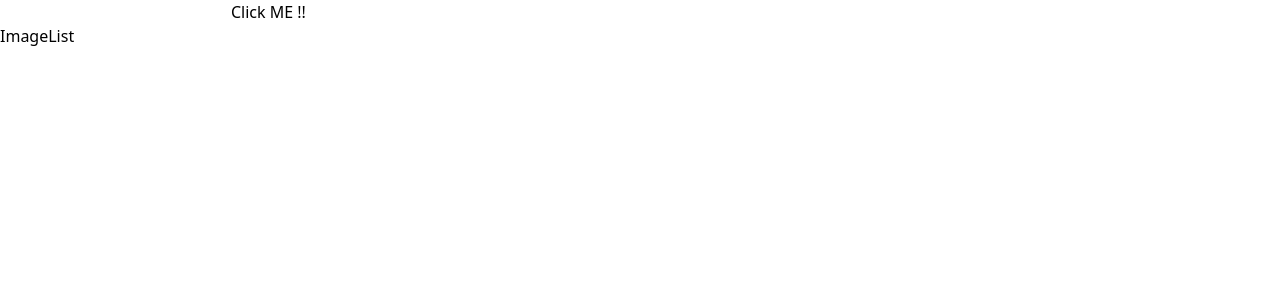
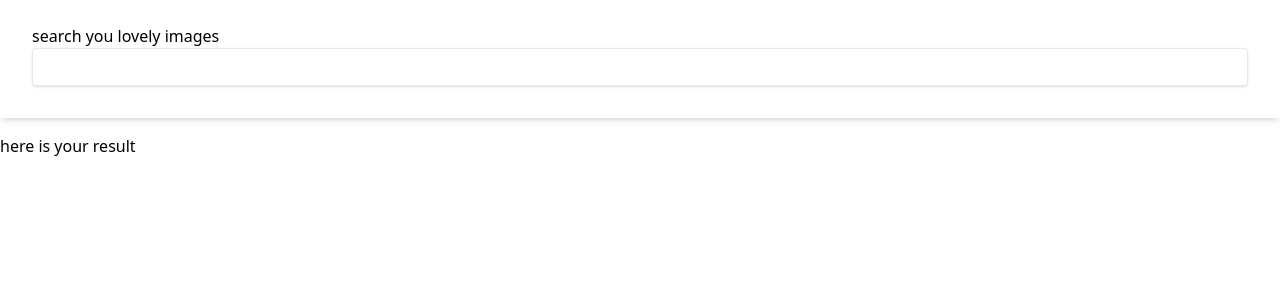
Before and after one commit to mohasaket/todos, a React (Vite) app: page / in a window 1280 px wide. Shown: the top 300 px of the page. Built offline with nearby package versions, Linux system fonts and the light colour scheme.

Commit message:
list image

```diff
--- a/src/App.tsx
+++ b/src/App.tsx
@@ -1,17 +1,19 @@
+import { useState } from "react";
 import searchImages from "./Components/ImageProject/Api/api";
 import ImageList from "./Components/ImageProject/components/ImageList";
 import SearchBar from "./Components/ImageProject/components/SearchBar";
 
 function App() {
-  const handelSubmit = (term: string) => {
-    console.log("do search" + " " + term);
-    searchImages(term);
+  const [images, setImages] = useState([]);
+  const handelSubmit = async (term: string) => {
+    const result = await searchImages(term);
+    setImages(result);
   };
 
   return (
     <>
       <SearchBar onSubmit={handelSubmit} />
-      <ImageList />
+      <ImageList images={images} />
     </>
   );
 }
--- a/src/Components/ImageProject/components/ImageList.tsx
+++ b/src/Components/ImageProject/components/ImageList.tsx
@@ -1,7 +1,21 @@
 import React from "react";
+import ImageShow from "./ImageShow";
+interface Props {
+  images: any[];
+}
 
-const ImageList = () => {
-  return <div>ImageList</div>;
+const ImageList = ({ images }: Props) => {
+  const renderedImages = images.map((image) => {
+    return <ImageShow key={image.id} image={image} />;
+  });
+  return (
+    <>
+      <h1>here is your result</h1>
+      <ul className="list-image flex w-full justify-between">
+        <li>{renderedImages}</li>
+      </ul>
+    </>
+  );
 };
 
 export default ImageList;
--- a/src/Components/ImageProject/components/ImageShow.tsx
+++ b/src/Components/ImageProject/components/ImageShow.tsx
@@ -1,7 +1,19 @@
 import React from "react";
-
-const ImageShow = () => {
-  return <div>ImageShow</div>;
+export interface Props {
+  image: {
+    urls: {
+      small: string;
+    };
+    alt_description: string;
+  };
+}
+const ImageShow = ({ image }: Props) => {
+  return (
+    <div>
+      <h1>{image.alt_description}</h1>
+      <img src={image.urls.small} alt={image.alt_description} />
+    </div>
+  );
 };
 
 export default ImageShow;
--- a/src/Components/ImageProject/components/SearchBar.tsx
+++ b/src/Components/ImageProject/components/SearchBar.tsx
@@ -1,18 +1,40 @@
-import React from "react";
+import React, { useState } from "react";
 
 interface Props {
   onSubmit: (term: string) => void;
 }
 const SearchBar = ({ onSubmit }: Props) => {
-  const handleClick = () => {
-    onSubmit("cars");
+  const [term, setTerm] = useState("");
+
+  const handelChange = (event: any) => {
+    setTerm(event.target.value);
   };
+
+  const handelFormSubmit = (event: any) => {
+    event.preventDefault();
+    onSubmit(term);
+  };
+
+  // const handleClick = () => {
+  //   onSubmit("cars");
+  // };
   return (
     <div>
-      <input />
-      <button className="button" onClick={handleClick}>
-        Click ME !!
-      </button>
+      <form
+        className="bg-white shadow-md rounded px-8 pt-6 pb-8 mb-4"
+        onSubmit={handelFormSubmit}
+      >
+        <h1>search you lovely images</h1>
+        <input
+          className="shadow appearance-none border rounded w-full py-2 px-3 text-gray-700 leading-tight focus:outline-none focus:shadow-outline"
+          value={term}
+          onChange={handelChange}
+        />
+
+        {/* <button className="button" onClick={handleClick}>
+          Click ME !!
+        </button> */}
+      </form>
     </div>
   );
 };
```
